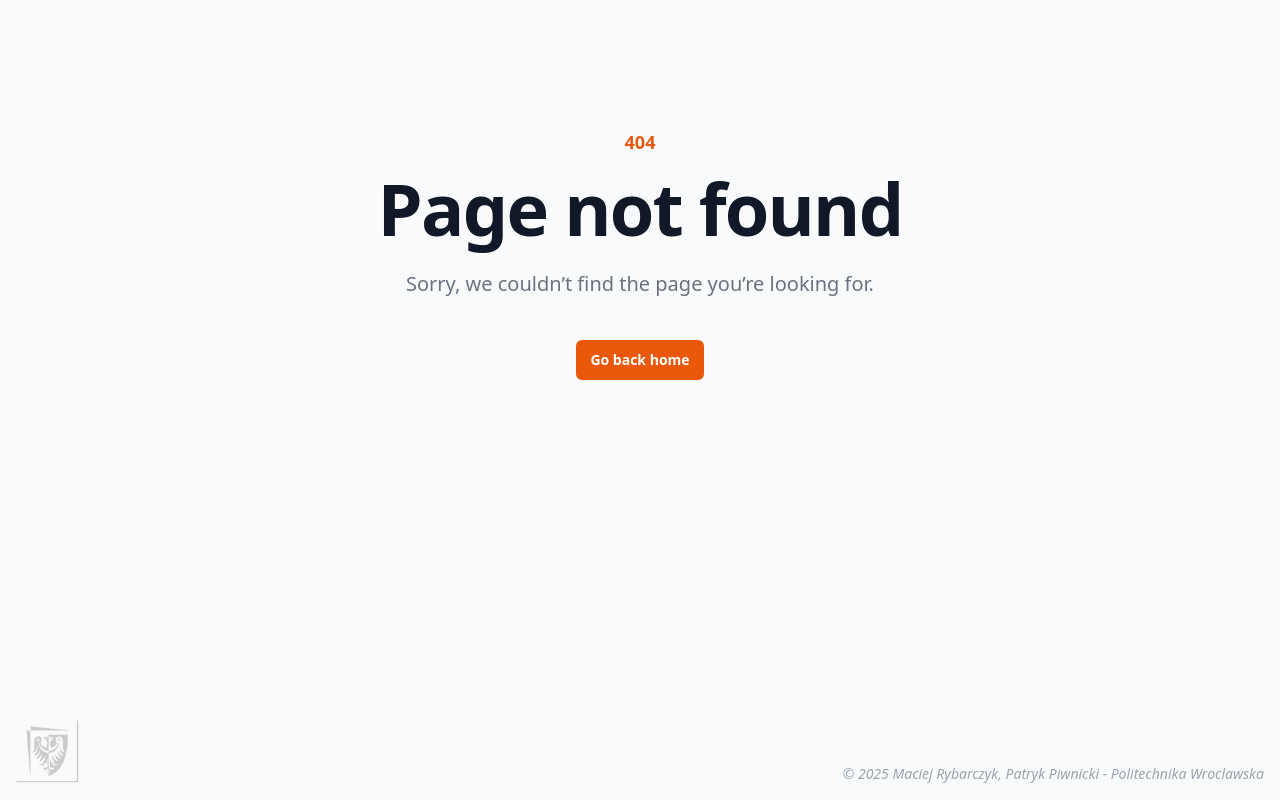
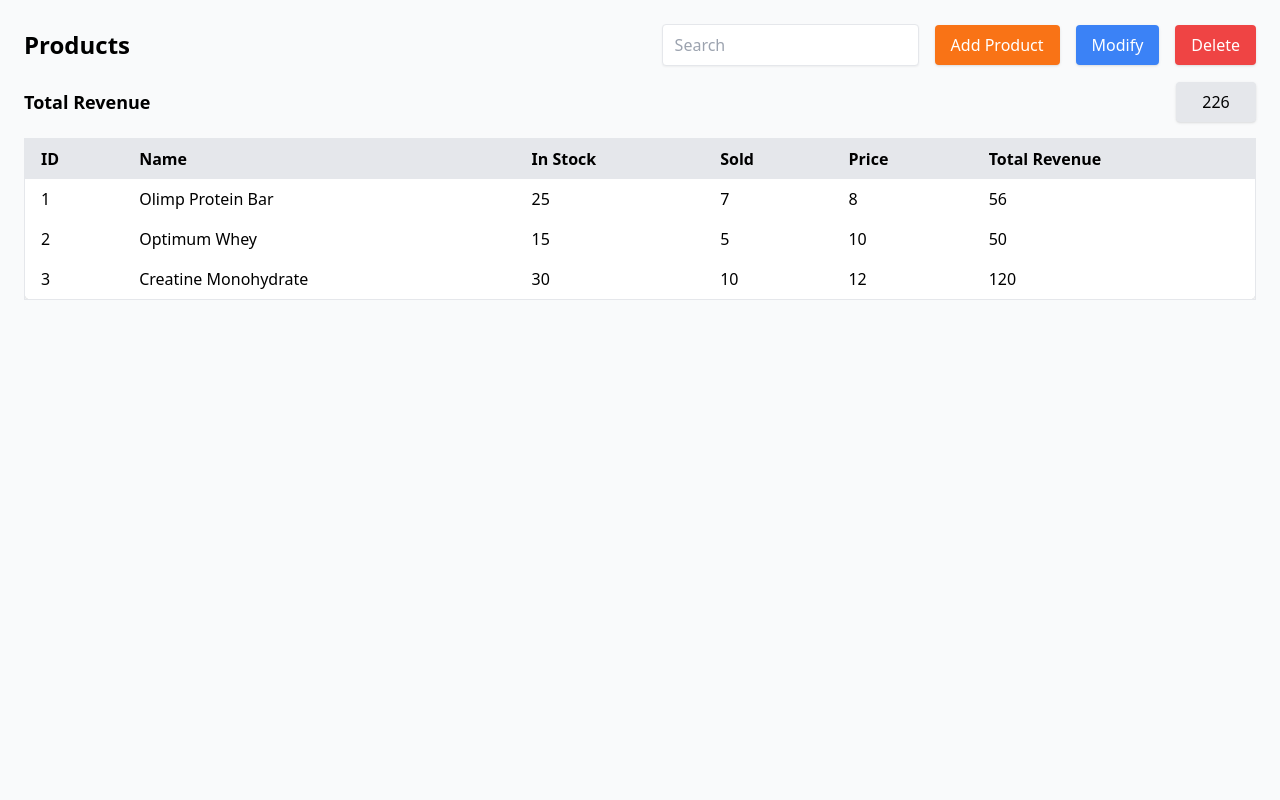
Before and after one commit to Maciek28675/Gym-Management-System-Frontend, a Vue app: page /products in a window 1280 px wide. Before the commit this address had no page. Built offline with nearby package versions, Linux system fonts and the light colour scheme; sample sign-in values are in the browser's storage.

Commit message:
Add ProdcutsView

```diff
--- a/src/router/index.js
+++ b/src/router/index.js
@@ -41,6 +41,11 @@ const routes = [
     component: () => import("../views/GymsView.vue"),
   },
   {
+    path: "/products",
+    name: "Products",
+    component: () => import("../views/ProductsView.vue"),
+  },
+  {
     path: '/checkSubscription',
     component: MainLayout,
     children: [
@@ -51,6 +56,7 @@ const routes = [
       }
     ]
   },
+
   {
     path: '/401',
     name: 'Unauthorized',
--- /dev/null
+++ b/src/views/ProductsView.vue
@@ -0,0 +1,77 @@
+<template>
+    <div class="p-6">
+      <div class="flex justify-between items-center mb-4">
+        <h1 class="text-2xl font-bold">Products</h1>
+        <div class="flex items-center space-x-4">
+          <input
+            type="text"
+            v-model="searchQuery"
+            placeholder="Search"
+            class="border px-3 py-2 rounded shadow-sm"
+          />
+          <button class="bg-orange-500 text-white px-4 py-2 rounded shadow">Add Product</button>
+          <button class="bg-blue-500 text-white px-4 py-2 rounded shadow">Modify</button>
+          <button class="bg-red-500 text-white px-4 py-2 rounded shadow">Delete</button>
+        </div>
+      </div>
+      <div class="flex justify-between items-center mb-4">
+        <h2 class="text-lg font-bold">Total Revenue</h2>
+        <div class="bg-gray-200 text-center px-4 py-2 rounded shadow w-20">
+          {{ totalRevenue }}
+        </div>
+      </div>
+      <div class="overflow-auto max-h-64">
+        <table class="min-w-full bg-white border rounded-lg shadow">
+          <thead>
+            <tr class="bg-gray-200 text-left">
+              <th class="px-4 py-2">ID</th>
+              <th class="px-4 py-2">Name</th>
+              <th class="px-4 py-2">In Stock</th>
+              <th class="px-4 py-2">Sold</th>
+              <th class="px-4 py-2">Price</th>
+              <th class="px-4 py-2">Total Revenue</th>
+            </tr>
+          </thead>
+          <tbody>
+            <tr v-for="product in filteredProducts" :key="product.id" class="hover:bg-gray-100">
+              <td class="px-4 py-2">{{ product.id }}</td>
+              <td class="px-4 py-2">{{ product.name }}</td>
+              <td class="px-4 py-2">{{ product.inStock }}</td>
+              <td class="px-4 py-2">{{ product.sold }}</td>
+              <td class="px-4 py-2">{{ product.price }}</td>
+              <td class="px-4 py-2">{{ product.totalRevenue }}</td>
+            </tr>
+          </tbody>
+        </table>
+      </div>
+    </div>
+  </template>
+
+  <script>
+  export default {
+    name: "Products",
+    data() {
+      return {
+        searchQuery: "",
+        products: [
+          { id: 1, name: "Olimp Protein Bar", inStock: 25, sold: 7, price: 8, totalRevenue: 56 },
+          { id: 2, name: "Optimum Whey", inStock: 15, sold: 5, price: 10, totalRevenue: 50 },
+          { id: 3, name: "Creatine Monohydrate", inStock: 30, sold: 10, price: 12, totalRevenue: 120 },
+        ],
+      };
+    },
+    computed: {
+      filteredProducts() {
+        return this.products.filter((product) =>
+          Object.values(product)
+            .join(" ")
+            .toLowerCase()
+            .includes(this.searchQuery.toLowerCase())
+        );
+      },
+      totalRevenue() {
+        return this.products.reduce((sum, product) => sum + product.totalRevenue, 0);
+      },
+    },
+  };
+  </script>
```
Also changed, not shown: 1 other file (tests, documents, lock files or other folders).
